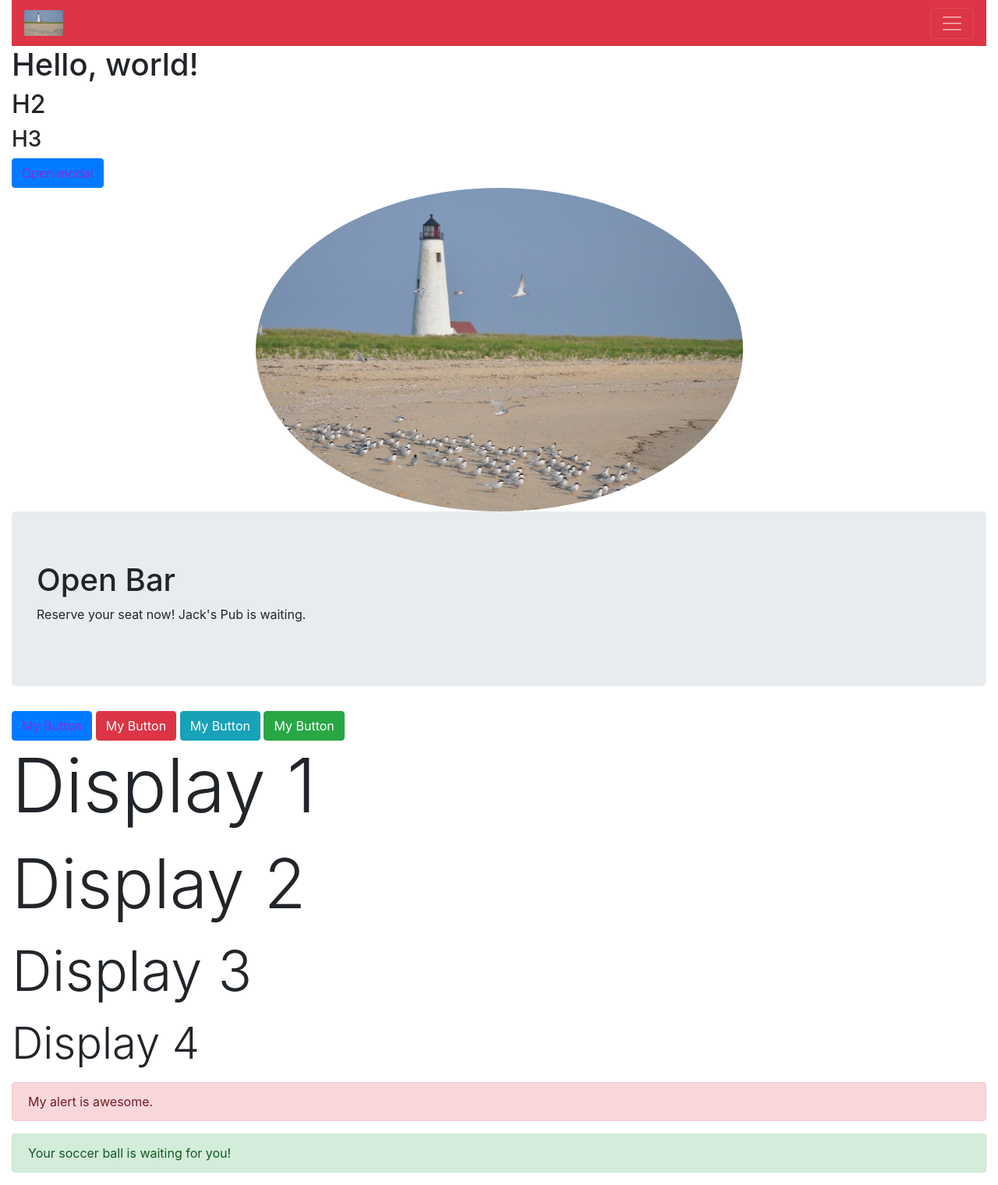
After one commit to medillbrian/mwd, a PHP site: page /bootstrap.html in a window 1280 px wide. The commit adds this page. Shown: the whole page at 78% size. Run offline with PHP 8.4, Linux system fonts and the light colour scheme.

Commit message:
latest changes with jquery

```diff
--- /dev/null
+++ b/bootstrap.html
@@ -0,0 +1,122 @@
+<!doctype html>
+<html lang="en">
+  <head>
+    <!-- Required meta tags -->
+    <meta charset="utf-8">
+    <meta name="viewport" content="width=device-width, initial-scale=1, shrink-to-fit=no">
+
+    <!-- Bootstrap CSS -->
+    <link rel="stylesheet" href="https://stackpath.bootstrapcdn.com/bootstrap/4.3.1/css/bootstrap.min.css" integrity="sha384-ggOyR0iXCbMQv3Xipma34MD+dH/1fQ784/j6cY/iJTQUOhcWr7x9JvoRxT2MZw1T" crossorigin="anonymous">
+    <style>
+        .btn-primary {
+            color:blueviolet;
+        }
+    </style>
+
+    <title>Hello, world!</title>
+  </head>
+  <body>
+    <div class="container-fluid">
+        <!-- A grey horizontal navbar that becomes vertical on small screens -->
+        <nav class="navbar  bg-danger navbar-dark">
+
+
+
+            <img src="lighthouse.jpg" class="navbar-brand" style="width:50px;" />
+
+
+              <!-- Toggler/collapsibe Button -->
+              <button class="navbar-toggler" type="button" data-toggle="collapse" data-target="#collapsibleNavbar">
+                <span class="navbar-toggler-icon"></span>
+              </button>
+
+
+            <div class="collapse navbar-collapse" id="collapsibleNavbar">
+                <!-- Links -->
+                <ul class="navbar-nav">
+                    <li class="nav-item">
+                        <a class="nav-link active" href="#">Link 1</a>
+                    </li>
+                    <li class="nav-item">
+                        <a class="nav-link disabled" href="#">Link 2</a>
+                    </li>
+                    <li class="nav-item">
+                        <a class="nav-link" href="#">Link 3</a>
+                    </li>
+                </ul>
+            </div>
+
+        </nav>
+        <h1>Hello, world!</h1>
+        <h2>H2</h2>
+        <h3>H3</h3>
+
+        <!-- Button to Open the Modal -->
+<button type="button" class="btn btn-primary" data-toggle="modal" data-target="#myModal">
+  Open modal
+</button>
+
+<!-- The Modal -->
+<div class="modal" id="myModal">
+  <div class="modal-dialog">
+    <div class="modal-content">
+
+      <!-- Modal Header -->
+      <div class="modal-header">
+        <h4 class="modal-title">Modal Heading</h4>
+        <button type="button" class="close" data-dismiss="modal">&times;</button>
+      </div>
+
+      <!-- Modal body -->
+      <div class="modal-body">
+        Modal body..
+      </div>
+
+      <!-- Modal footer -->
+      <div class="modal-footer">
+        <button type="button" class="btn btn-danger" data-dismiss="modal">Close</button>
+      </div>
+
+    </div>
+  </div>
+</div>
+
+
+        <img src="lighthouse.jpg" width="50%" class="img-fluid rounded-circle mx-auto d-block" />
+
+        <div class="jumbotron">
+            <h1>Open Bar</h1>
+            <p>Reserve your seat now! Jack's Pub is waiting.</p>
+        </div>
+
+        <button class="btn btn-primary">My Button</button>
+        <button class="btn btn-danger">My Button</button>
+        <button class="btn btn-info">My Button</button>
+        <button class="btn btn-success">My Button</button>
+
+        <p class="display-1">Display 1</p>
+        <p class="display-2">Display 2</p>
+        <p class="display-3">Display 3</p>
+        <p class="display-4">Display 4</p>
+
+        <div class="alert alert-danger">
+            My alert is awesome.
+        </div>
+
+        <div class="alert alert-success">
+            Your soccer ball is waiting for you!
+        </div>
+
+
+
+
+     </div>
+
+
+    <!-- Optional JavaScript -->
+    <!-- jQuery first, then Popper.js, then Bootstrap JS -->
+    <script src="https://code.jquery.com/jquery-3.3.1.slim.min.js" integrity="sha384-q8i/X+965DzO0rT7abK41JStQIAqVgRVzpbzo5smXKp4YfRvH+8abtTE1Pi6jizo" crossorigin="anonymous"></script>
+    <script src="https://cdnjs.cloudflare.com/ajax/libs/popper.js/1.14.7/umd/popper.min.js" integrity="sha384-UO2eT0CpHqdSJQ6hJty5KVphtPhzWj9WO1clHTMGa3JDZwrnQq4sF86dIHNDz0W1" crossorigin="anonymous"></script>
+    <script src="https://stackpath.bootstrapcdn.com/bootstrap/4.3.1/js/bootstrap.min.js" integrity="sha384-JjSmVgyd0p3pXB1rRibZUAYoIIy6OrQ6VrjIEaFf/nJGzIxFDsf4x0xIM+B07jRM" crossorigin="anonymous"></script>
+  </body>
+</html>
```
Also changed, not shown: css/cssgrid.css (+20 -1 lines), js.html (added, +29 -0 lines), js/my.js (added, +7 -0 lines), lighthouse.jpg (added), 2 other files.
